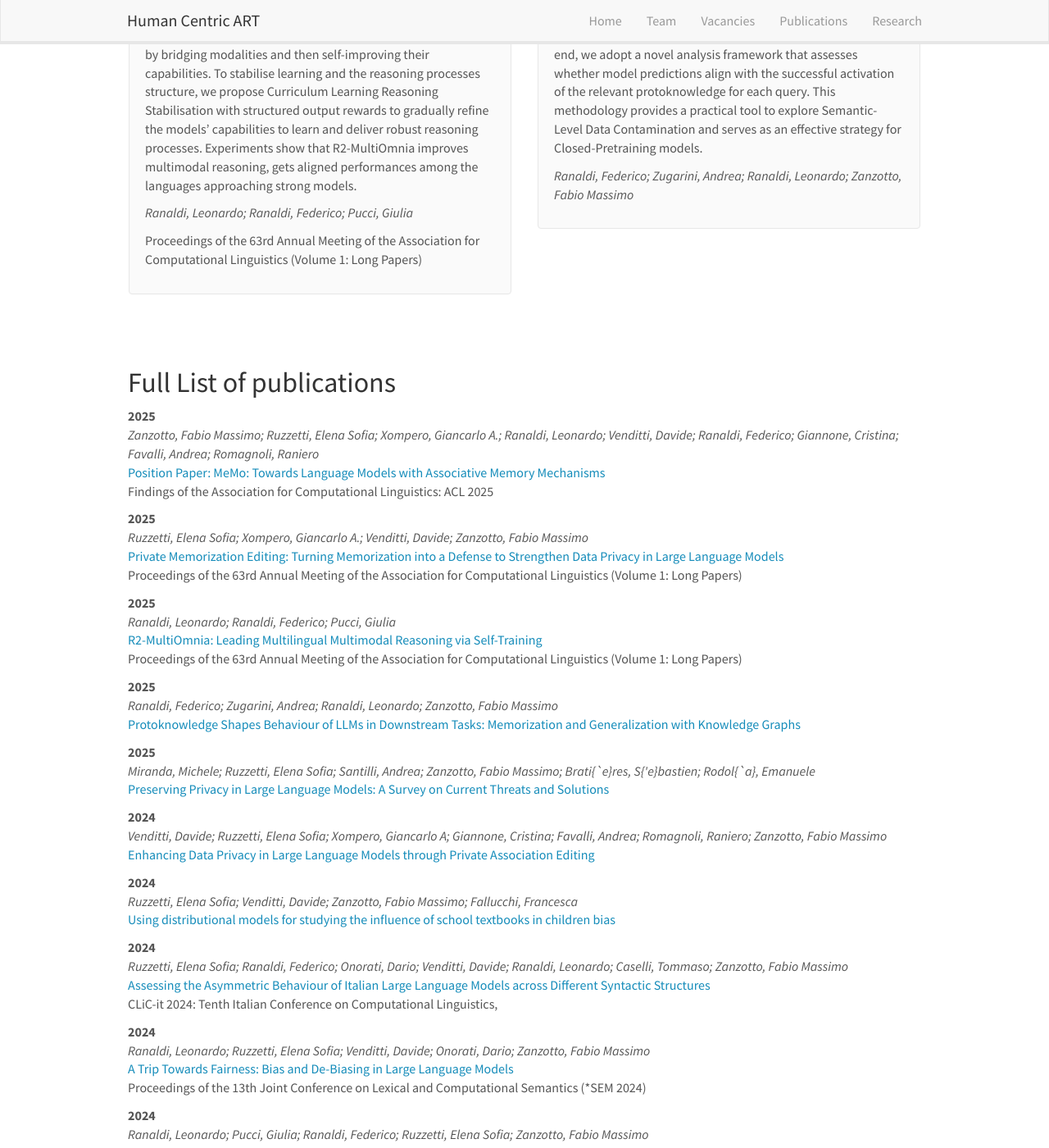
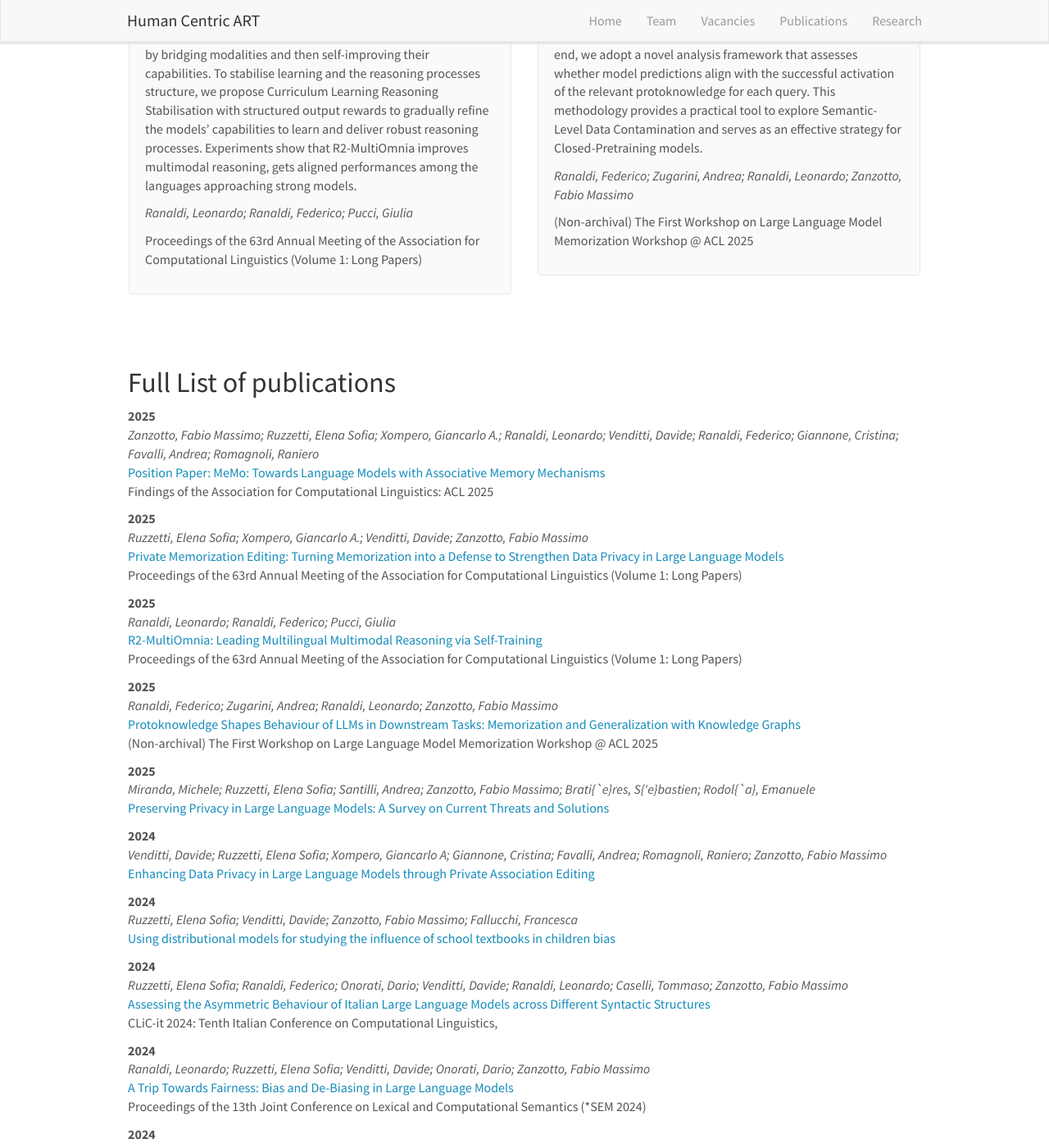
Before and after one commit to humancentricart/humancentricart.github.io, a Jekyll site: the page built from _pages/publications.md, in a window 1280 px wide and 1400 px high, scrolled down 1465 px. Shown: the whole window at 82% size. Built offline with Jekyll 4.4.1, drawn with Linux system fonts in a browser that asks for light colours; nearby versions of some CDN libraries.

Commit message:
Update publist.yml

```diff
--- a/_data/publist.yml
+++ b/_data/publist.yml
@@ -91,7 +91,7 @@
         provides a practical tool to explore Semantic-Level Data Contamination
         and serves as an effective strategy for Closed-Pretraining models.',
     address: '', archivePrefix: arXiv, authors: 'Ranaldi, Federico; Zugarini,
-        Andrea; Ranaldi, Leonardo; Zanzotto, Fabio Massimo', booktitle: '',
+        Andrea; Ranaldi, Leonardo; Zanzotto, Fabio Massimo', booktitle: '(Non-archival) The First Workshop on Large Language Model Memorization Workshop @ ACL 2025',
     doi: '', eprint: '2505.15501', issn: '', journal: '', month: '', note: '',
     organization: '', pages: '', primaryClass: cs.CL, publisher: '', title: 'Protoknowledge
         Shapes Behaviour of LLMs in Downstream Tasks: Memorization and Generalization
```
